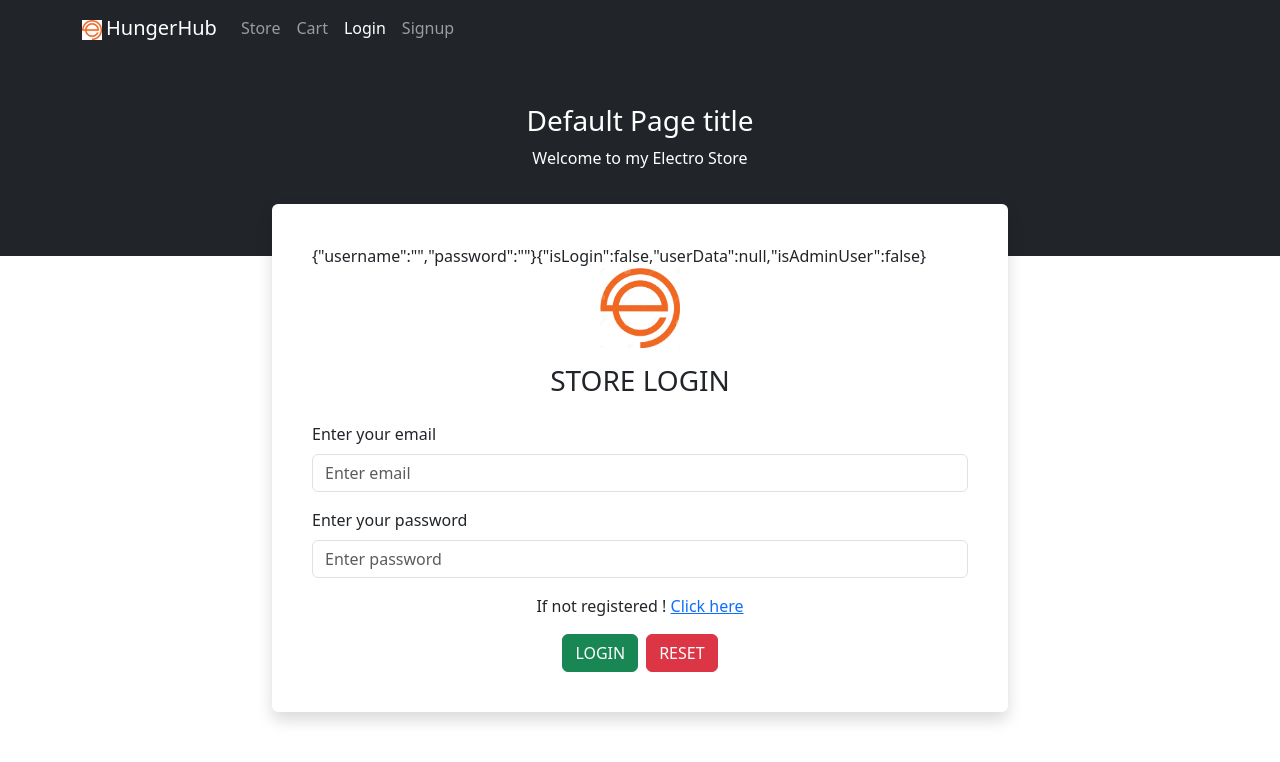
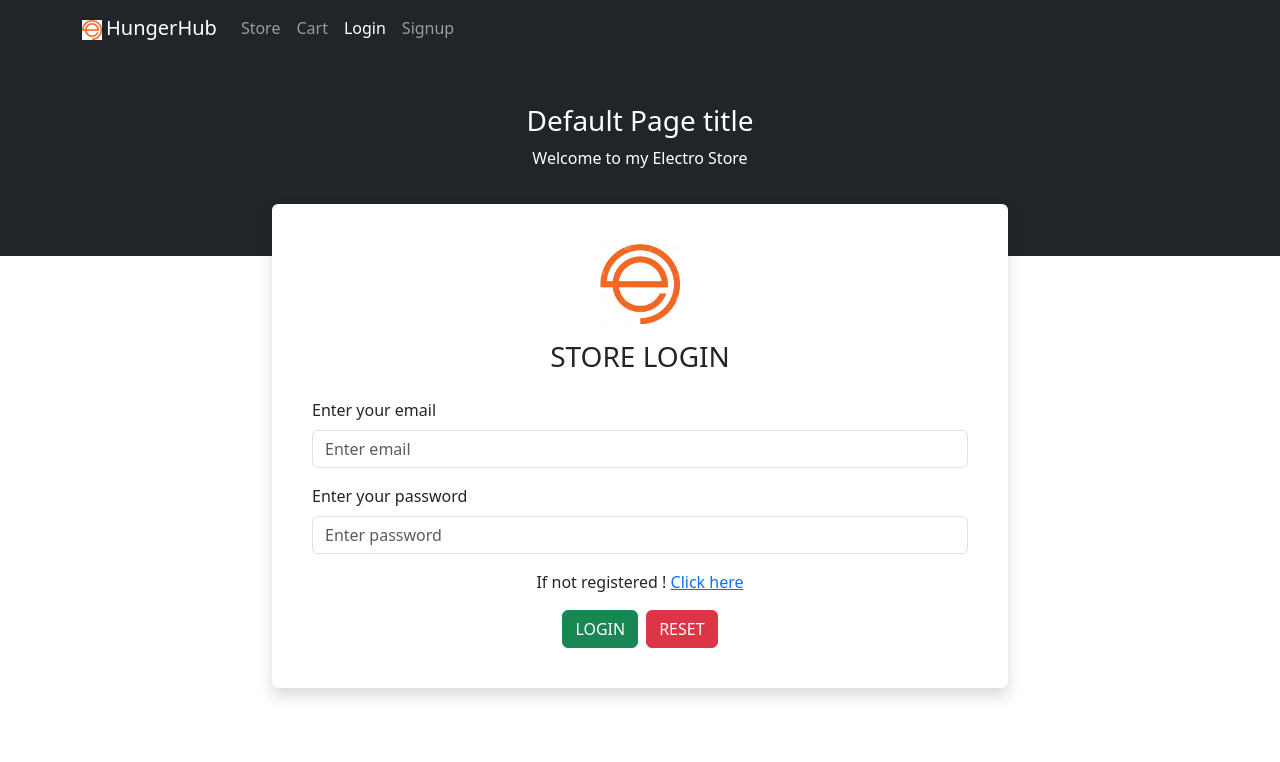
Before and after one commit to AnkitSingh98/FoodOrder-Frontend, a React (Create React App) app: page /login in a window 1280 px wide. Shown: the top 762 px of the page. Built offline with nearby package versions, Linux system fonts and the light colour scheme.

Commit message:
updated Login.jsx

```diff
--- a/src/pages/Login.jsx
+++ b/src/pages/Login.jsx
@@ -122,9 +122,6 @@ const Login = ()=>{
                         <Card className="my-2 border-0 shadow p-4" style={ { position:'relative', top:-60 } }>
                             <Card.Body>
 
-                                {JSON.stringify(data)}
-                                {JSON.stringify(userContext)}
-
                                 <Container className="text-center mb-3">
                                     <img src={"/assets/logo1.png"} alt="store logo" width={80} height={80} />
                                 </Container>
```
